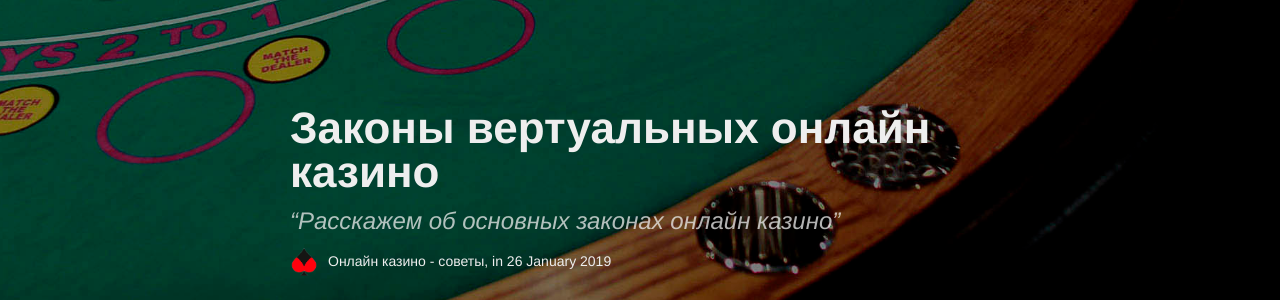
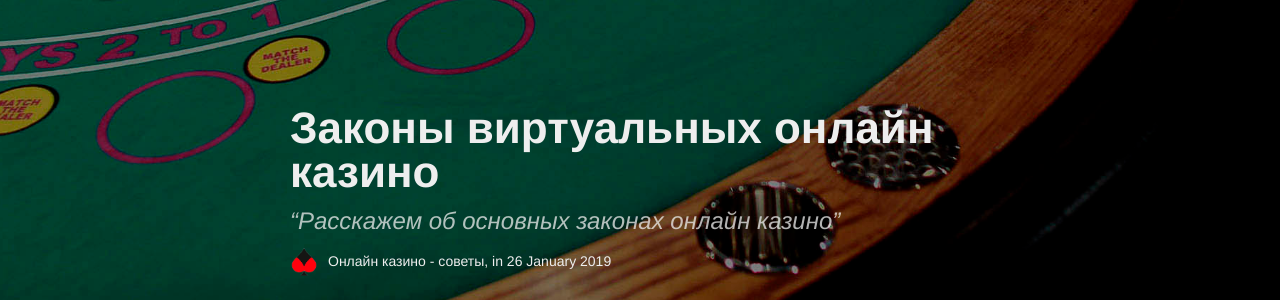
Before and after one commit to keepcalminblog/keepcalminblog.github.io, a Jekyll site: the page built from _posts/2019-01-26-zkoni-online-casno.md, in a window 1280 px wide and 900 px high, scrolled down 367 px. Shown: the part 157-457 px from the top of the window. Built offline with Jekyll 4.4.1, drawn with Linux system fonts in a browser that asks for light colours; Markdown is read by kramdown in place of the engine named in the settings.

Commit message:
Update from Forestry.io ilya.kono@gmail.com updated _posts/2019-01-26-zkoni-online-casno.md

```diff
--- a/_posts/2019-01-26-zkoni-online-casno.md
+++ b/_posts/2019-01-26-zkoni-online-casno.md
@@ -1,12 +1,12 @@
 ---
 layout: post
-title: "Законы вертуальных онлайн казино"
+title: Законы виртуальных онлайн казино
 quote: Расскажем об основных законах онлайн казино
 image: false
 video: false
-date: 2019-01-26 15:20:00
+date: 2019-01-26 15:20:00 +0000
+
 ---
-
 ## 7 ЗАКОНОВ ОНЛАЙН КАЗИНО
 
 Казино всегда привлекало азартных людей. Сегодня в эпоху цифровых технологий играть стало еще проще. Теперь можно сыграть в любимую игру на деньги в любое удобное время. Несмотря на такую доступность, старые как мир правила, все еще работают. Давайте вспомним их.
```
